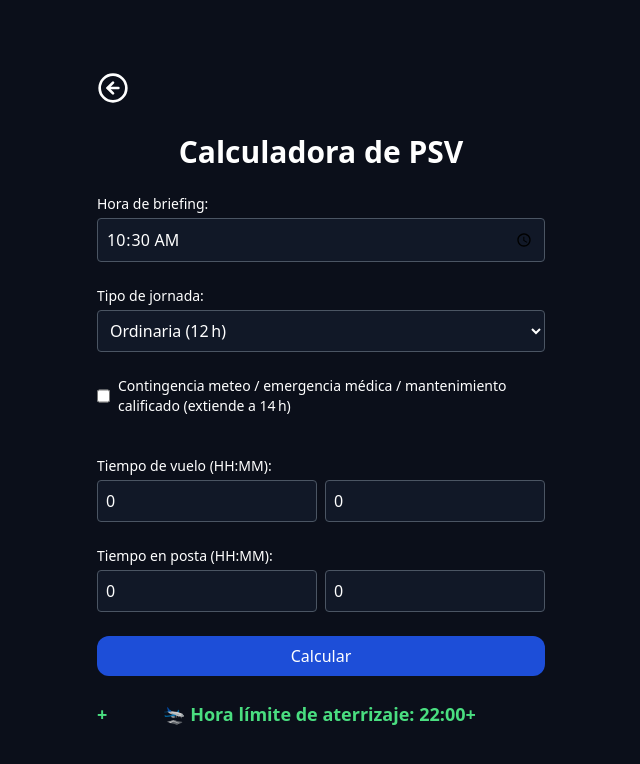
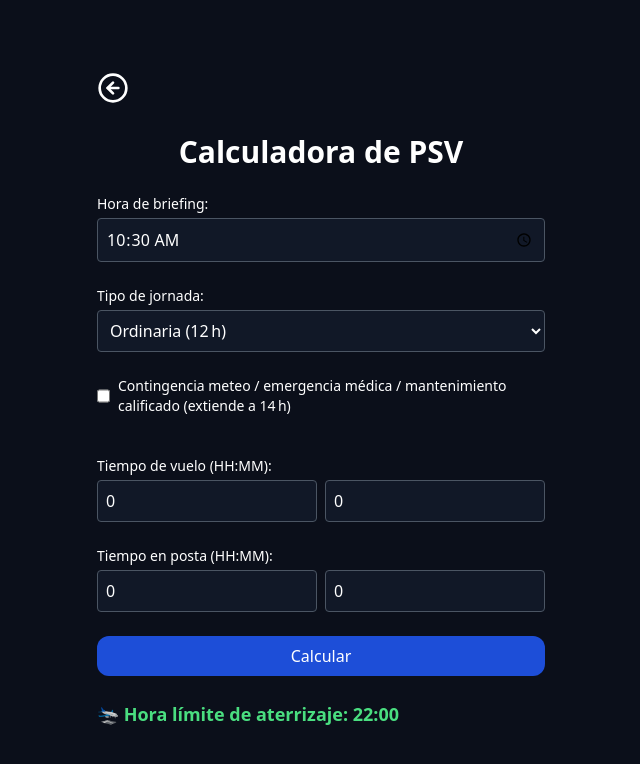
Before and after one commit to 00Severino00/Calculadora-SCLA, a React (Vite) app: page /psv in a window 1280 px wide. Both pictures are taken after typing "10:30" into the empty fields and a click on the button "Calcular". Shown: the top 764 px of the page, without its empty margins (319-959 px from the left). Built offline with nearby package versions, Linux system fonts and the light colour scheme.

Commit message:
Ajusta renderizado de resultado para alinear con el formulario

```diff
--- a/src/PSVCalculator.tsx
+++ b/src/PSVCalculator.tsx
@@ -216,17 +216,17 @@ export default function PSVCalculator() {
         {/* Resultado */}
        {resultado && (
        <div className="
-+            mt-4
-+            w-full
-+            text-left
-+            text-lg
-+            font-semibold
-+            text-green-400
-+            whitespace-pre-wrap
-+            break-words
-+          ">
-+            {resultado}
-+          </div>
+               mt-4
+               w-full
+               text-left
+                text-lg
+                font-semibold
+               text-green-400
+                whitespace-pre-wrap
+                break-words
+              ">
+            {resultado}
+         </div>
 )}
 
       </div>
```
